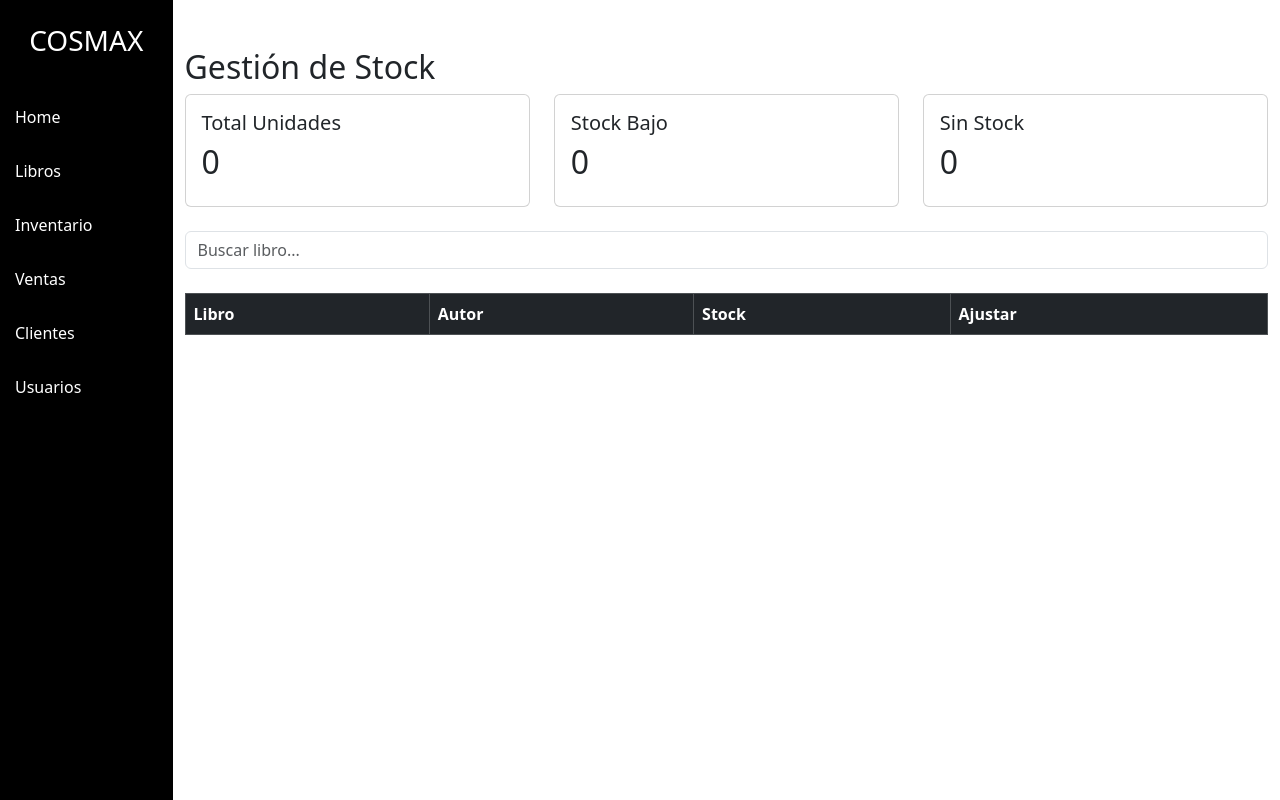
After one commit to facundoDVinci/Cosmax_libreria, a Django app: page /inventario/ in a window 1280 px wide. The commit adds this page. Run offline with Django 5.2, Linux system fonts and the light colour scheme; a user stored in the database is signed in; data comes from the database, SQL or seed files in the repository; data that the repository does not hold is empty.

Commit message:
Funciones y Inventario de stock agregado
Funciones de agregar, editar y eliminar libros agregado.
Tambien se agrego ya una pagina para manejar el stock y ya es funcional.

```diff
--- /dev/null
+++ b/sistema/cosmax/template/stock.html
@@ -0,0 +1,159 @@
+<!DOCTYPE html>
+<html lang="es">
+<head>
+    <meta charset="UTF-8">
+    <meta name="viewport" content="width=device-width, initial-scale=1.0">
+    <title>Inventario</title>
+
+    <link href="https://cdn.jsdelivr.net/npm/bootstrap@5.3.3/dist/css/bootstrap.min.css" rel="stylesheet">
+    <script src="https://cdn.jsdelivr.net/npm/bootstrap@5.3.3/dist/js/bootstrap.bundle.min.js"></script>
+
+    <style>
+        body{
+            background:#fff;
+        }
+
+        .sidebar{
+            width:200px;
+            min-height:100vh;
+            background:black;
+        }
+
+        .sidebar a{
+            color:white;
+            display:block;
+            padding:15px;
+            text-decoration:none;
+        }
+
+        .sidebar a:hover{
+            background:#343a40;
+        }
+    </style>
+
+</head>
+
+<body>
+
+    <div class="d-flex">
+
+        <div class="sidebar text-white">
+
+            <h3 class="text-center py-4">COSMAX</h3>
+
+            <a href="{% url 'vista_index' %}">Home</a>
+            <a href="{% url 'catalogo' %}">Libros</a>
+            <a href="{% url 'stock' %}">Inventario</a>
+            <a href="#">Ventas</a>
+            <a href="#">Clientes</a>
+            <a href="#">Usuarios</a>
+
+    </div>
+
+
+    <div class="container mt-5">
+
+        <h2>Gestión de Stock</h2>
+
+        <div class="row mb-4">
+
+        <div class="col-md-4">
+            <div class="card p-3">
+                <h5>Total Unidades</h5>
+                <h2>{{ total_unidades }}</h2>
+                </div>
+                </div>
+
+                <div class="col-md-4">
+                <div class="card p-3">
+                <h5>Stock Bajo</h5>
+                <h2>{{ stock_bajo }}</h2>
+                </div>
+                </div>
+
+                <div class="col-md-4">
+                <div class="card p-3">
+                <h5>Sin Stock</h5>
+                <h2>{{ sin_stock }}</h2>
+            </div>
+        </div>
+
+    </div>
+
+
+    <form method="GET" class="mb-4">
+    <input type="text" name="buscar" class="form-control" placeholder="Buscar libro..." value="{{ busqueda }}">
+    </form>
+
+
+    <table class="table table-bordered">
+
+    <thead class="table-dark">
+        <tr>
+            <th>Libro</th>
+            <th>Autor</th>
+            <th>Stock</th>
+            <th>Ajustar</th>
+        </tr>
+    </thead>
+
+    <tbody>
+
+    {% for libro in libros %}
+
+    <tr>
+        <td>{{ libro.titulo }}</td>
+        <td>{{ libro.autor }}</td>
+        <td>{{ libro.stock }}</td>
+
+        <td>
+            <button class="btn btn-primary" data-bs-toggle="modal" data-bs-target="#stock{{ libro.id }}">Ajustar</button>
+        </td>
+
+    </tr>
+
+    <!-- espacio para los modales-->
+    <!-- modal ajustar el stock -->
+    <div class="modal fade" id="stock{{ libro.id }}">
+
+        <div class="modal-dialog">
+        <div class="modal-content">
+
+        <div class="modal-header">
+            <h5>Ajustar Stock</h5>
+        </div>
+
+        <form method="POST" action="{% url 'ajustar_stock' libro.id %}">
+
+        {% csrf_token %}
+
+        <div class="modal-body text-center">
+
+            <h4>{{ libro.titulo }}</h4>
+
+                <input type="number" name="stock" id="input{{ libro.id }}" value="{{ libro.stock }}" class="form-control mb-3">
+
+        </div>
+
+        <div class="modal-footer">
+
+            <button class="btn btn-primary">Guardar</button>
+
+        </div>
+
+        </form>
+
+        </div>
+        </div>
+        </div>
+
+{% endfor %}
+
+    </tbody>
+    </table>
+
+    </div>
+    </div>
+
+</body>
+</html>
--- a/sistema/cosmax/urls.py
+++ b/sistema/cosmax/urls.py
@@ -26,5 +26,8 @@ urlpatterns = [
     path('catalogo/agregar/', views.agregar_libro, name='agregar_libro'),
     path('catalogo/editar/<int:libro_id>/', views.editar_libro, name='editar_libro'),
     path('catalogo/eliminar/<int:libro_id>/', views.eliminar_libro, name='eliminar_libro'),
+    path('inventario/', views.stock, name='stock'),
+    path('inventario/ajustar/<int:libro_id>/', views.ajustar_stock, name='ajustar_stock'),
+
 
 ]
--- a/sistema/cosmax/views.py
+++ b/sistema/cosmax/views.py
@@ -92,27 +92,56 @@ def editar_libro(request, libro_id):
         libro.titulo = request.POST['titulo']
         libro.autor = request.POST['autor']
         libro.precio = request.POST['precio']
-        libro.stock = request.POST['stock']
 
         libro.save()
 
         return redirect('catalogo')
 
-    return render(
-        request,
-        'editar_libro.html',
-        {'libro': libro}
-    )
+    return render(request, 'editar_libro.html', {'libro': libro})
 
 
 @login_required
 def eliminar_libro(request, libro_id):
 
-    libro = get_object_or_404(
-        Libro,
-        id=libro_id
-    )
+    libro = get_object_or_404(Libro, id=libro_id)
 
     libro.delete()
 
     return redirect('catalogo')
+
+
+@login_required
+def stock(request):
+
+    busqueda = request.GET.get('buscar', '')
+
+    libros = Libro.objects.filter(titulo__icontains=busqueda)
+
+    total_unidades = sum(libro.stock for libro in Libro.objects.all())
+
+    stock_bajo = Libro.objects.filter(stock__lte=5).count()
+
+    sin_stock = Libro.objects.filter(stock=0).count()
+
+    contexto = {
+        'libros': libros,
+        'busqueda': busqueda,
+        'total_unidades': total_unidades,
+        'stock_bajo': stock_bajo,
+        'sin_stock': sin_stock
+    }
+
+    return render(request, 'stock.html', contexto)
+
+
+@login_required
+def ajustar_stock(request, libro_id):
+
+    libro = get_object_or_404(Libro, id=libro_id)
+
+    if request.method == 'POST':
+
+        libro.stock = request.POST['stock']
+        libro.save()
+
+    return redirect('stock')
```
Also changed, not shown: sistema/cosmax/template/catalogo.html (+146 -9 lines), sistema/cosmax/template/index.html (+8 -8 lines), sistema/cosmax/template/login.html (+1 -6 lines).
